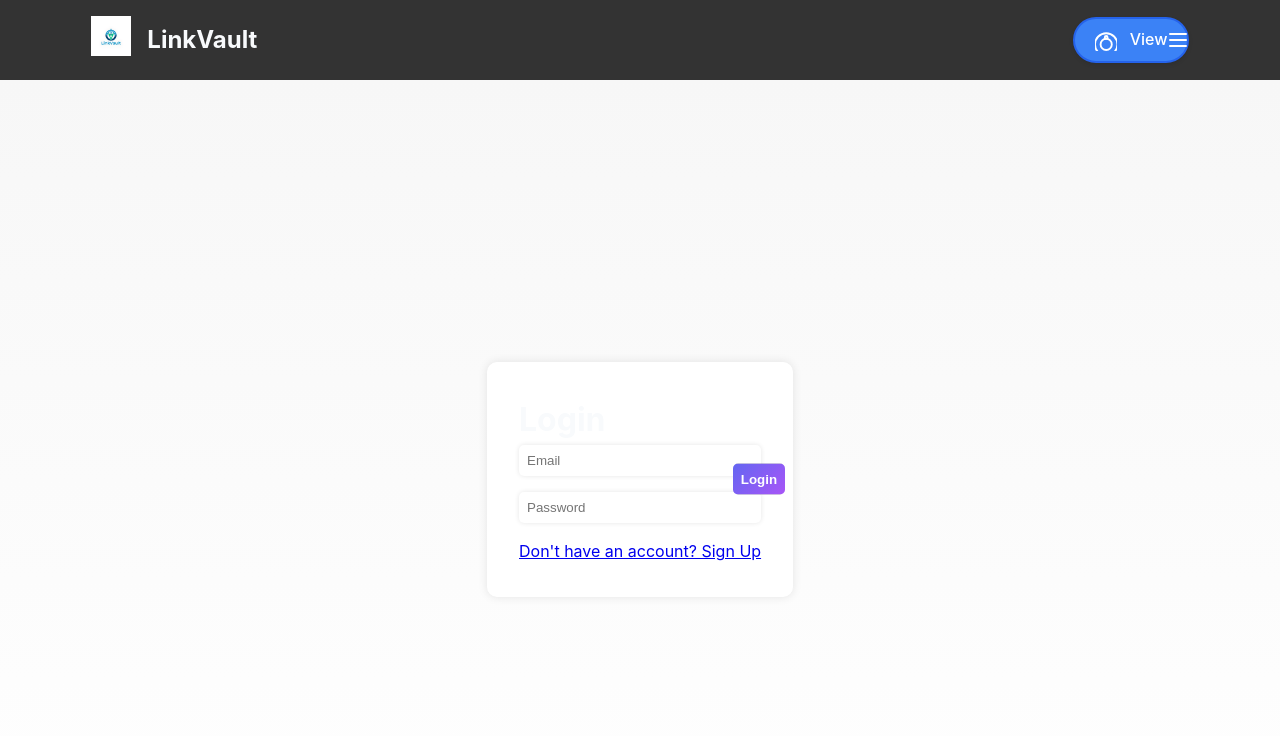
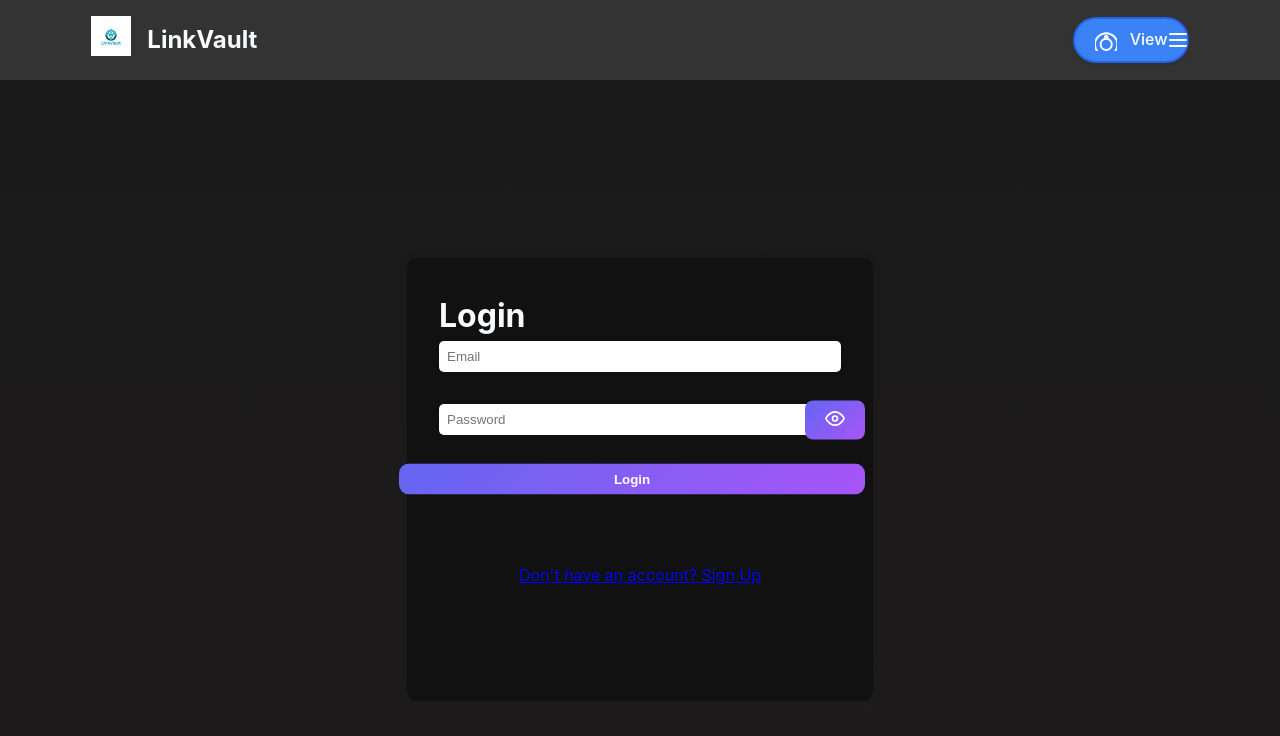
Before and after one commit to Soumithgundala/linkvault, a Next.js app in the folder web/: page /login in a window 1280 px wide. Shown: the top 736 px of the page. Built offline with nearby package versions, Linux system fonts and the light colour scheme.

Commit message:
login.tsx changes

```diff
--- a/web/package.json
+++ b/web/package.json
@@ -22,7 +22,8 @@
     "octokit": "^4.1.3",
     "puppeteer": "^24.6.1",
     "react": "^19.0.0",
-    "react-dom": "^19.0.0"
+    "react-dom": "^19.0.0",
+    "react-feather": "^2.0.10"
   },
   "devDependencies": {
     "@eslint/eslintrc": "^3",
--- a/web/src/firebase.js
+++ b/web/src/firebase.js
@@ -2,7 +2,7 @@
 // src/firebase.js
 import { initializeApp } from "firebase/app";
 import { getAuth } from "firebase/auth";
-import { getFirestore } from "firebase/firestore";
+import { getFirestore, username } from "firebase/firestore";
 
 const firebaseConfig = {
   apiKey: "AIzaSyCgqQBEVpUhAvXNSMw-UeqpWAVoi0IPpbs",
@@ -18,6 +18,6 @@ const app = initializeApp(firebaseConfig);
 const auth = getAuth(app);
 const db = getFirestore(app);
 
-export { auth, db };
+export { auth, db, username };
 
 export default app;
--- a/web/src/pages/login.tsx
+++ b/web/src/pages/login.tsx
@@ -5,6 +5,8 @@ import { collection, query, where, getDocs } from "firebase/firestore";
   import { useRouter } from "next/navigation";
   import Link from "next/link";
   import Navbar from "@/components/navbar";
+  import {Eye, EyeOff} from "react-feather";
+  // import "@/styles/login.css"; // Ensure this file contains the styles for the login page
   // import "@/styles/globals.css"; // Ensure this file contains the global styles
   // import "@/styles/=account.css"; // Ensure this file contains the styles
 
@@ -61,8 +63,13 @@ export default function Login() {
     const [successMessage, setSuccessMessage] = useState("");
     const [isLoggedIn, setIsLoggedIn] = useState(false);
     const [searchTerm, setSearchTerm] = useState("");
+    const [showPassword, setShowPassword] = useState(false);
     const [profile, setProfile] = useState<ProfileData | null>(null);
     const router = useRouter();
+
+    const togglePasswordVisibility = () => {
+      setShowPassword(!showPassword);
+    };
 
     const handleLogin = async (e: React.FormEvent<HTMLFormElement>) => {
       e.preventDefault();
@@ -70,6 +77,7 @@ export default function Login() {
         await signInWithEmailAndPassword(auth, email, password);
         setIsLoggedIn(true);
         setSuccessMessage("Login successful!");
+        setSuccessMessage("Welcome back!, {username}");
         setErrorMessage("");
         router.push("/profile");
       } catch (error: unknown) {
@@ -122,14 +130,35 @@ export default function Login() {
                     className="login-input"
                     required
                   />
+                  <div className="password-container">
                     <input
+                      type={showPassword ? "text" : "password"}
+                      value={password}
+                      onChange={(e) => setPassword(e.target.value)}
+                      placeholder="Password"
+                      className="login-input"
+                      required
+                    />
+                    <button
+                      type="button"
+                      onClick={togglePasswordVisibility}
+                      className="toggle-password-button"
+                    >
+                      {showPassword ? (
+                        <EyeOff size ={20} className="password-icon" />
+                      ):(
+                        <Eye size={20} className="password-icon" />
+                      )}
+                    </button>
+                  </div>
+                  {/* <input
                     type="password"
                     value={password}
                     onChange={(e) => setPassword(e.target.value)}
                     placeholder="Password"
                     className="login-input"
                     required
-                />
+                  /> */}
                   <Link href="/signup" className="signup-link">
                     Don&apos;t have an account? Sign Up
                   </Link>
--- a/web/src/styles/accounts.css
+++ b/web/src/styles/accounts.css
@@ -3,11 +3,11 @@
   justify-content: center;
   align-items: center;
   height: 100vh;
-  background-image: linear-gradient(to bottom, #f7f7f7, #fff);
+  background-image: linear-gradient(to bottom, #1b1a1a, #1e1c1c);
 }
 
 .login-card {
-  background-color: #fff;
+  background-color: #121111;
   padding: 2rem;
   border-radius: 10px;
   box-shadow: 0 0 10px rgba(0, 0, 0, 0.1);
@@ -15,7 +15,7 @@
 }
 
 .signup-background {
-  background-image: linear-gradient(to bottom, #f7f7f7, #fff);
+  background-image: linear-gradient(to bottom, #1b1a1a, #1e1c1c);
   height: 100vh;
   display: flex;
   justify-content: center;
@@ -23,7 +23,7 @@
 }
 
 .signup-card {
-  background-color: #fff;
+  background-color: #232323;
   padding: 2rem;
   border-radius: 10px;
   box-shadow: 0 0 10px rgba(0, 0, 0, 0.1);
@@ -45,6 +45,8 @@
 .signup-form {
   display: flex;
   flex-direction: column;
+  gap: 1rem;
+  width: 100%;
 }
 
 .login-input,
@@ -54,17 +56,45 @@
   border: none;
   border-radius: 5px;
   box-shadow: 0 0 5px rgba(0, 0, 0, 0.1);
+  box-sizing: border-box;
+  width:100%;
 }
 
 .login-button,
 .signup-button {
-  background-color: #333;
+  background-color: #08145f;
+  justify-content: center;
   color: white;
   padding: 0.5rem;
+  margin: auto;
   border: none;
-  border-radius: 5px;
+  border-radius: 10px;
   cursor: pointer;
   transition: background-color 0.3s ease;
+  width: 100%;
+  box-sizing: border-box;
+}
+.signup-link {
+  text-align: center;
+  display: block;
+  margin: 5rem;
+}
+.signin-link {
+  text-align: center;
+  display: block;
+  margin: 10rem;
+}
+.password-container{
+  display: flex;
+  justify-content: space-between;
+  align-items: center;
+  margin-bottom: 1rem;
+}
+.toggle-password-button {
+  cursor: pointer;
+  left: auto;
+  top: 36.5%;
+  justify-content: baseline;
 }
 
 .login-button:hover,
```
Also changed, not shown: web/src/pages/profile.tsx (+11 -8 lines), web/src/pages/view.tsx (+44 -30 lines), 2 other files (tests, documents, lock files or other folders). Lines whose indentation alone changed are shown as unchanged.
